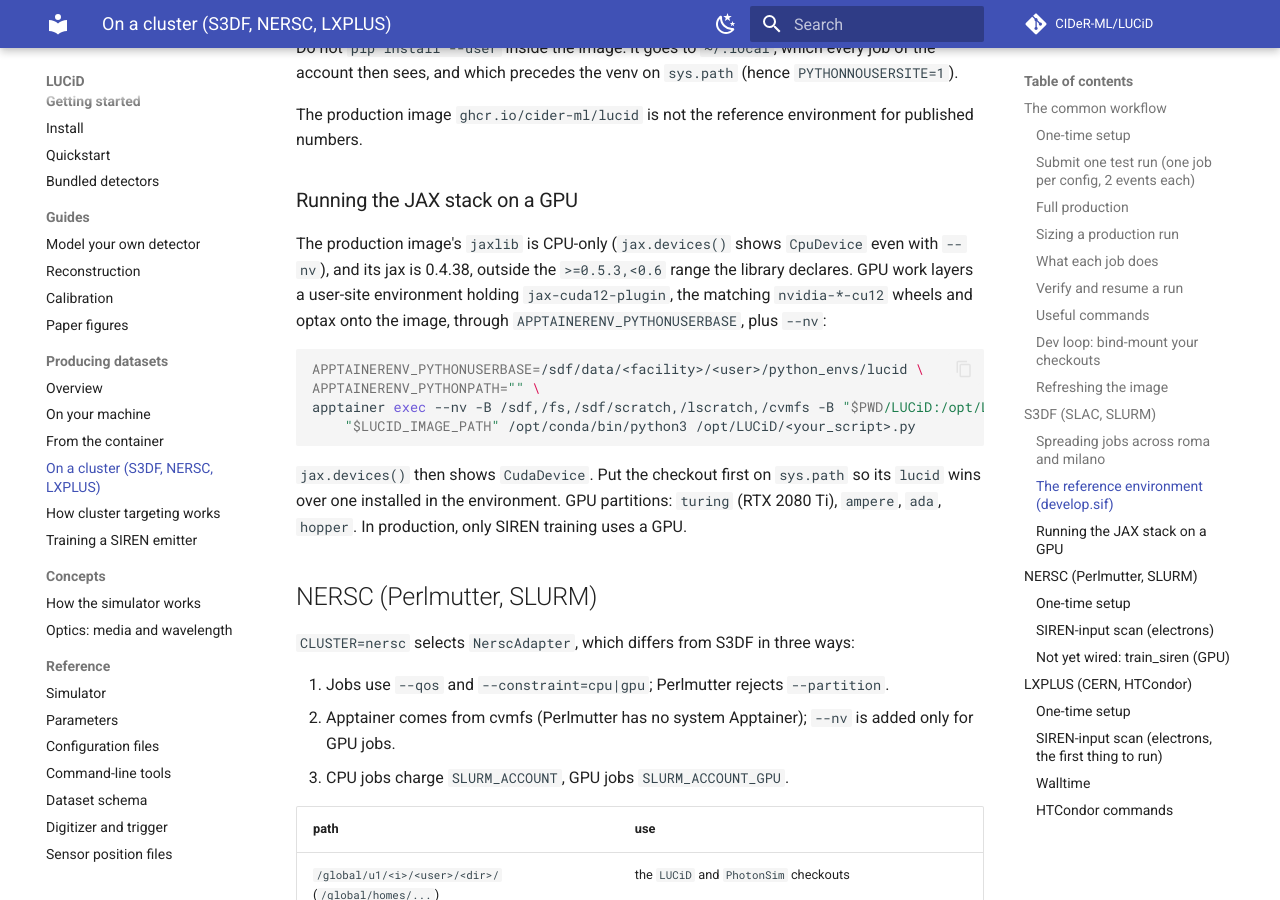
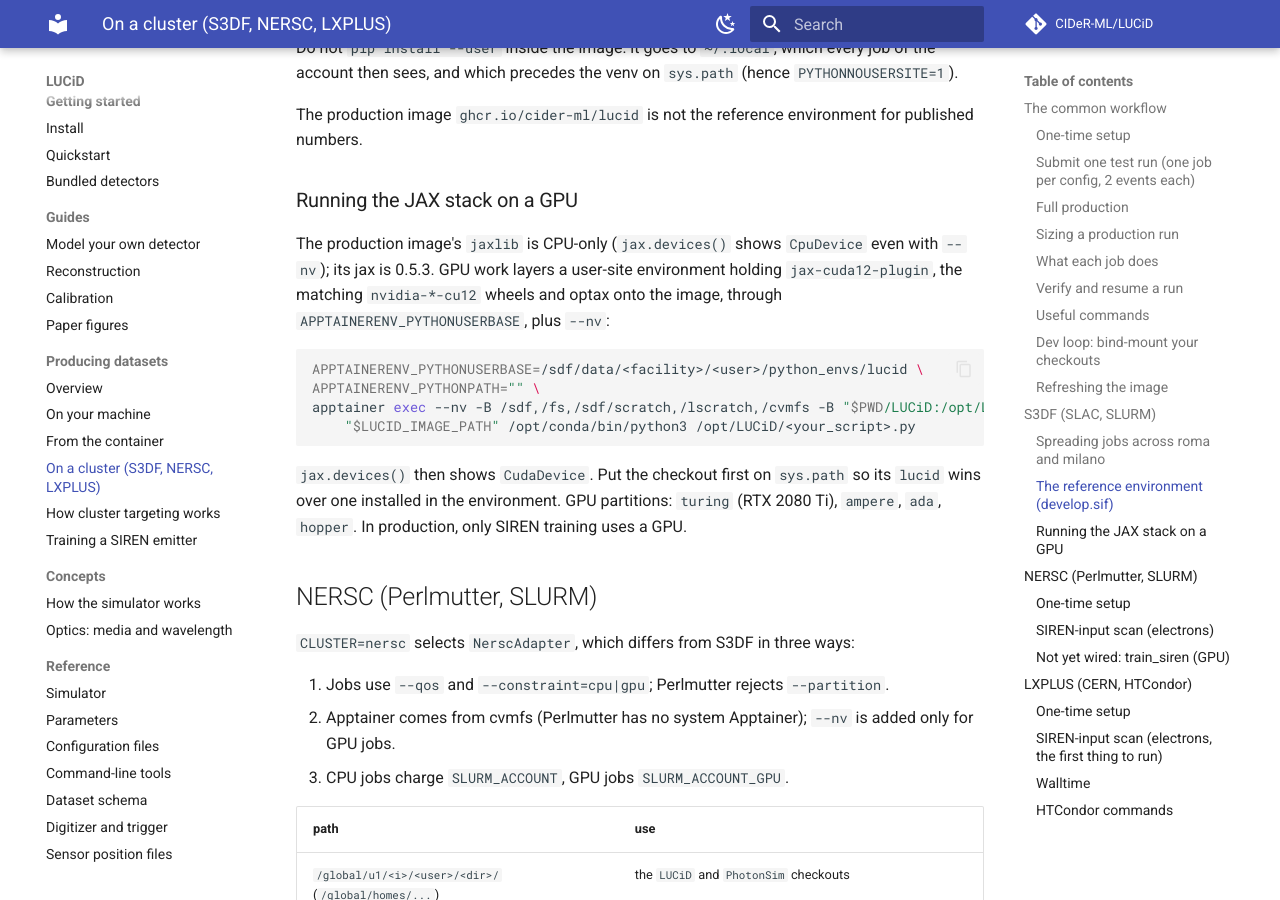
Before and after one commit to CIDeR-ML/LUCiD, an MkDocs documentation site: the page built from docs/guides/production/clusters.md, in a window 1280 px wide and 900 px high, scrolled down 4889 px. Built offline with MkDocs 1.6.1 and Material for MkDocs 9.7.7, drawn with Linux system fonts in a browser that asks for light colours; comment, search, counter and statistics services are not loaded.

Commit message:
Container: jax and jaxlib 0.5.3, the tested versions, instead of 0.4.38
The image installed jax 0.4.38 from conda and LUCiD with --no-deps, so it ran outside the
jax>=0.5.3 the library declares. jax 0.5 derives random keys differently, and the v0.5.0 image's
test job failed exactly the 7 tests that pin keys and a golden forward. The GPU user-site
plugin pin in the user_paths templates follows.

```diff
--- a/docs/guides/production/clusters.md
+++ b/docs/guides/production/clusters.md
@@ -212,7 +212,7 @@ numbers.
 ### Running the JAX stack on a GPU
 
 The production image's `jaxlib` is CPU-only (`jax.devices()` shows `CpuDevice` even with
-`--nv`), and its jax is 0.4.38, outside the `>=0.5.3,<0.6` range the library declares. GPU work
+`--nv`); its jax is 0.5.3. GPU work
 layers a user-site environment holding `jax-cuda12-plugin`, the matching `nvidia-*-cu12` wheels
 and optax onto the image, through `APPTAINERENV_PYTHONUSERBASE`, plus `--nv`:
 
```
Also changed, not shown: container/README.md (+3 -3 lines), 3 other files.
